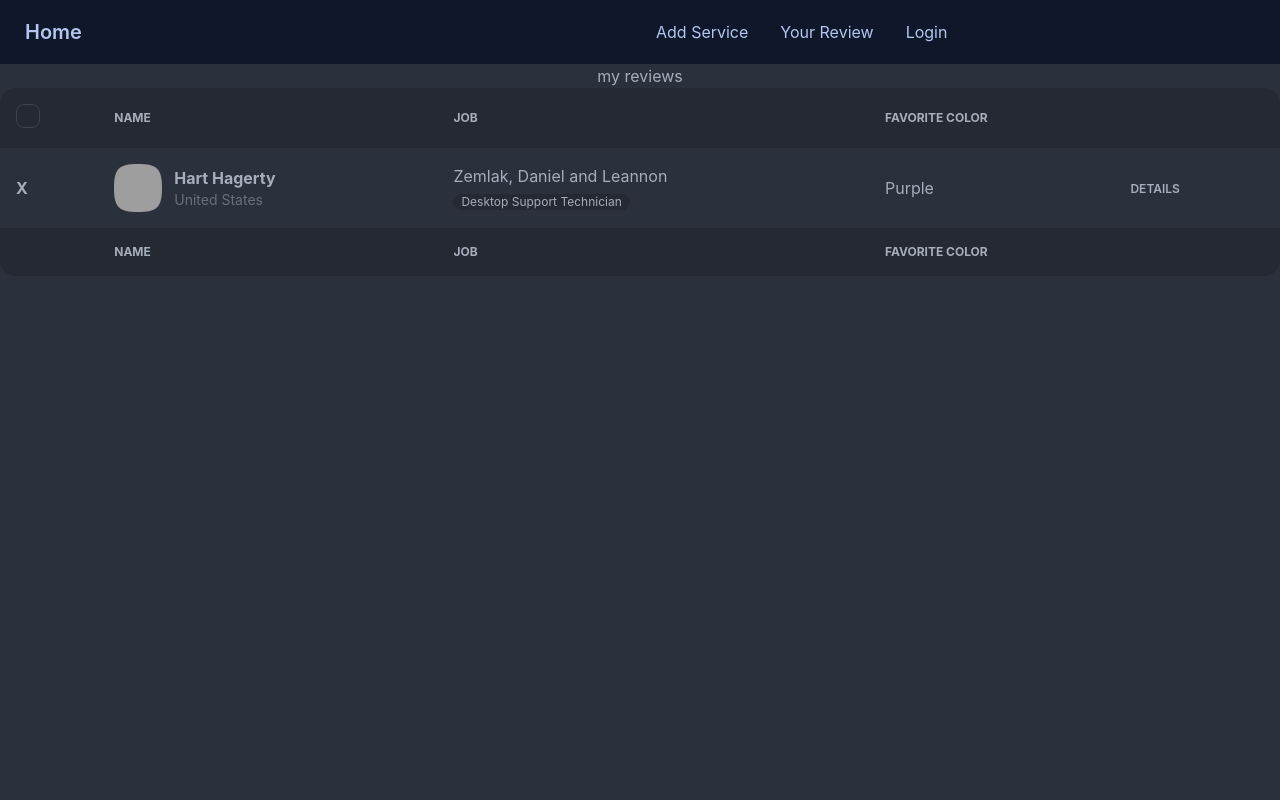
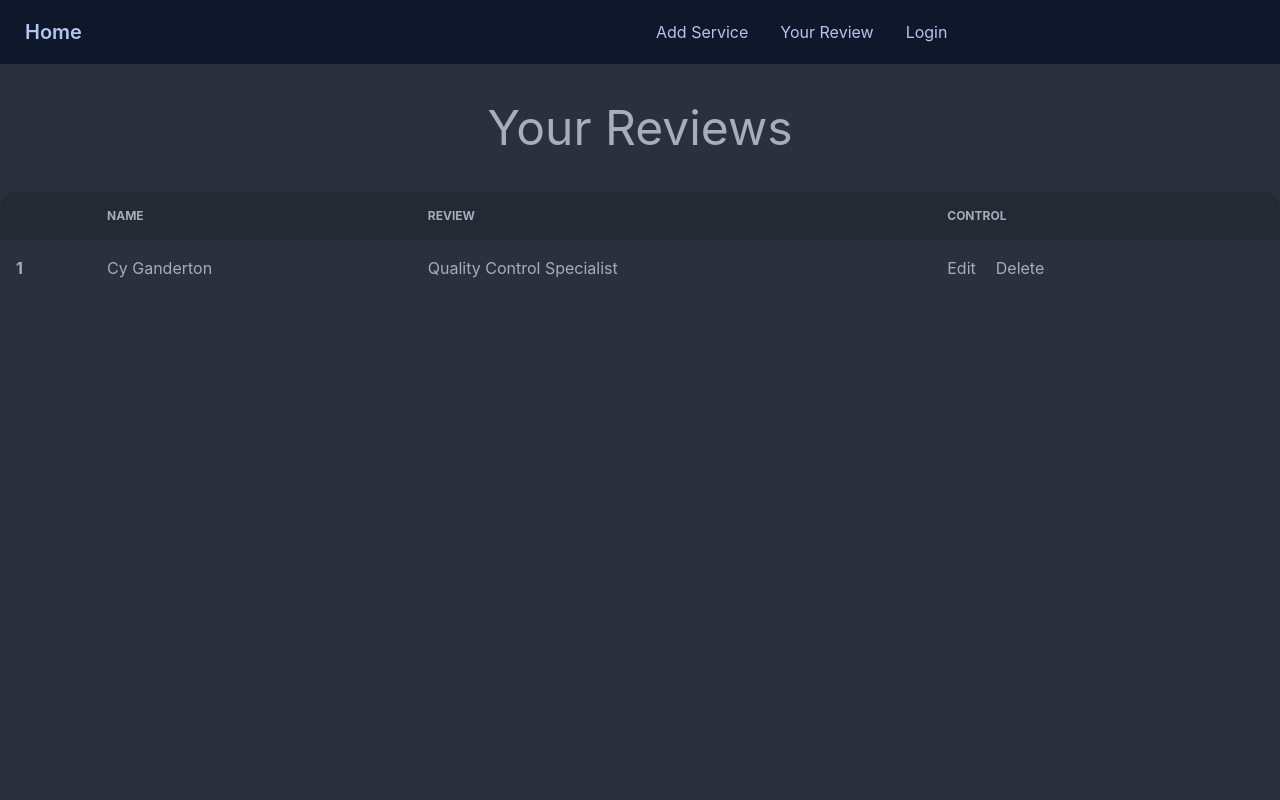
Before and after one commit to Ronnie038/marketing-expert-client, a React (Create React App) app: page /myReviews in a window 1280 px wide. Shown: the top 800 px of the page. Built offline with nearby package versions, Linux system fonts and the light colour scheme; grey boxes are pictures that could not be loaded.

Commit message:
add service section added

```diff
--- a/src/pages/MyReviews/MyReviews.js
+++ b/src/pages/MyReviews/MyReviews.js
@@ -3,68 +3,28 @@ import React from 'react';
 const MyReviews = () => {
 	return (
 		<div data-theme='dark' className=' min-h-screen'>
-			<h2>my reviews</h2>
-			<div className='overflow-x-auto w-full'>
-				<table className='table w-full px-5'>
+			<h1 className='text-5xl my-10'>Your Reviews</h1>
+			<div className='overflow-x-auto'>
+				<table className='table w-full'>
 					<thead>
 						<tr>
-							<th>
-								<label>
-									<input type='checkbox' className='checkbox' />
-								</label>
-							</th>
+							<th></th>
 							<th>Name</th>
-							<th>Job</th>
-							<th>Favorite Color</th>
-							<th></th>
+							<th>Review</th>
+							<th>Control</th>
 						</tr>
 					</thead>
 					<tbody>
 						<tr>
-							<th>
-								<label>
-									<button>X</button>
-								</label>
-							</th>
+							<th>1</th>
+							<td>Cy Ganderton</td>
+							<td>Quality Control Specialist</td>
 							<td>
-								<div className='flex items-center space-x-3'>
-									<div className='avatar'>
-										<div className='mask mask-squircle w-12 h-12'>
-											<img
-												src='/tailwind-css-component-profile-2@56w.png'
-												alt='Avatar Tailwind CSS Component'
-											/>
-										</div>
-									</div>
-									<div>
-										<div className='font-bold'>Hart Hagerty</div>
-										<div className='text-sm opacity-50'>United States</div>
-									</div>
-								</div>
+								<button>Edit</button>
+								<button className='mx-5'>Delete</button>
 							</td>
-							<td>
-								Zemlak, Daniel and Leannon
-								<br />
-								<span className='badge badge-ghost badge-sm'>
-									Desktop Support Technician
-								</span>
-							</td>
-							<td>Purple</td>
-							<th>
-								<button className='btn btn-ghost btn-xs'>details</button>
-							</th>
 						</tr>
 					</tbody>
-
-					<tfoot>
-						<tr>
-							<th></th>
-							<th>Name</th>
-							<th>Job</th>
-							<th>Favorite Color</th>
-							<th></th>
-						</tr>
-					</tfoot>
 				</table>
 			</div>
 		</div>
--- a/src/pages/Reviews/Reviews/Reviews.css
+++ b/src/pages/Reviews/Reviews/Reviews.css
@@ -75,7 +75,7 @@
 		display: flex;
 		flex-direction: row-reverse;
 		top: -5rem;
-		left: 15%;
+		left: 20%;
 		width: 100px;
 		text-align: center;
 	}
```
